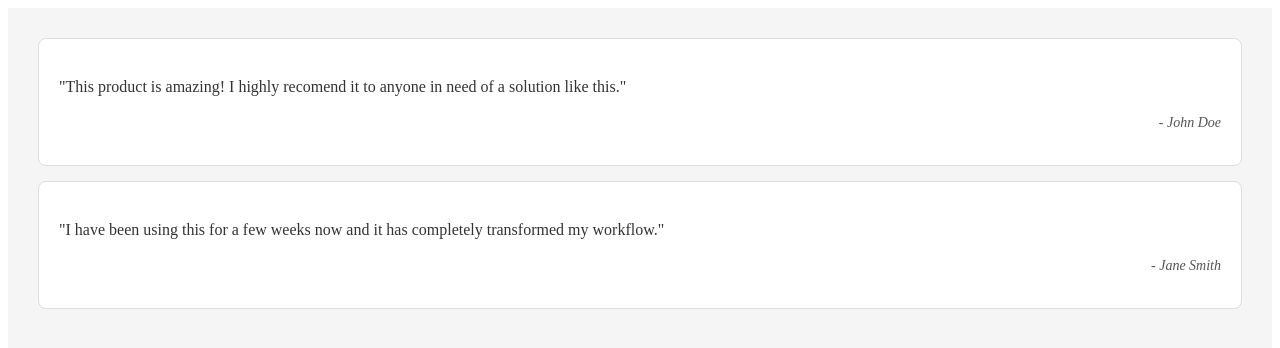
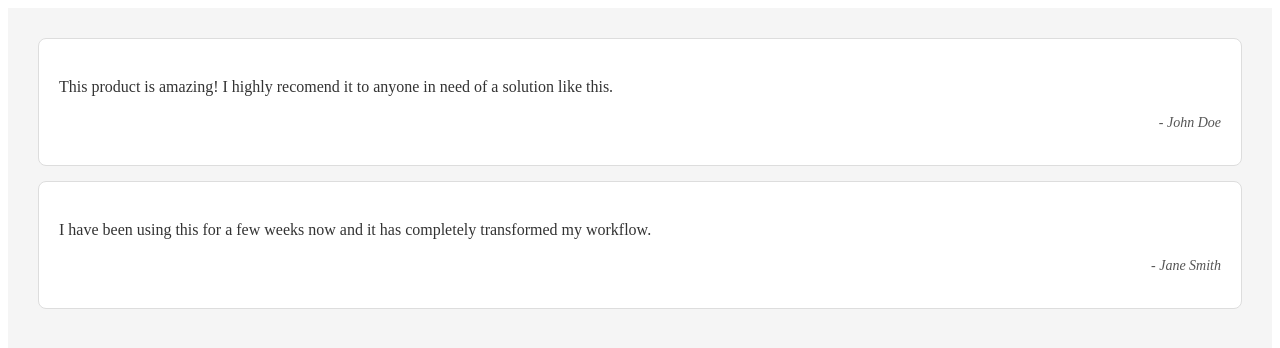
Before and after one commit to acciojob/testimonial-Aayushrohilla, a website: page main.html in a window 1280 px wide. Drawn offline with Linux system fonts and the light colour scheme.

Commit message:
created a submission

```diff
--- a/main.html
+++ b/main.html
@@ -11,12 +11,12 @@
 	<div class="testimonial-container">
 
     <div class="testimonial">
-        <p class="testimonial-text">"This product is amazing! I highly recomend it to anyone in need of a solution like this."</p>
+        <p class="testimonial-text">This product is amazing! I highly recomend it to anyone in need of a solution like this.</p>
         <p class="author">- John Doe</p>
     </div>
 
     <div class="testimonial">
-        <p class="testimonial-text">"I have been using this for a few weeks now and it has completely transformed my workflow."</p>
+        <p class="testimonial-text">I have been using this for a few weeks now and it has completely transformed my workflow.</p>
         <p class="author">- Jane Smith</p>
     </div>
 
```
